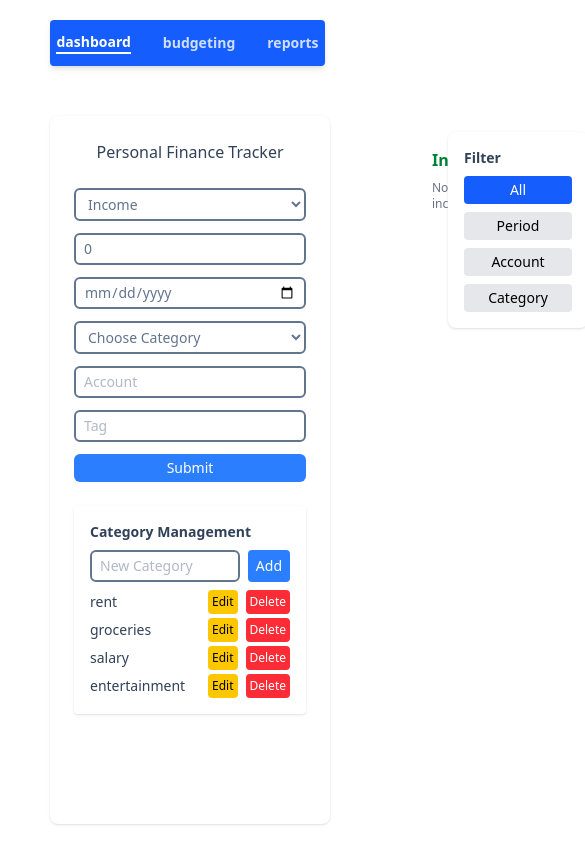
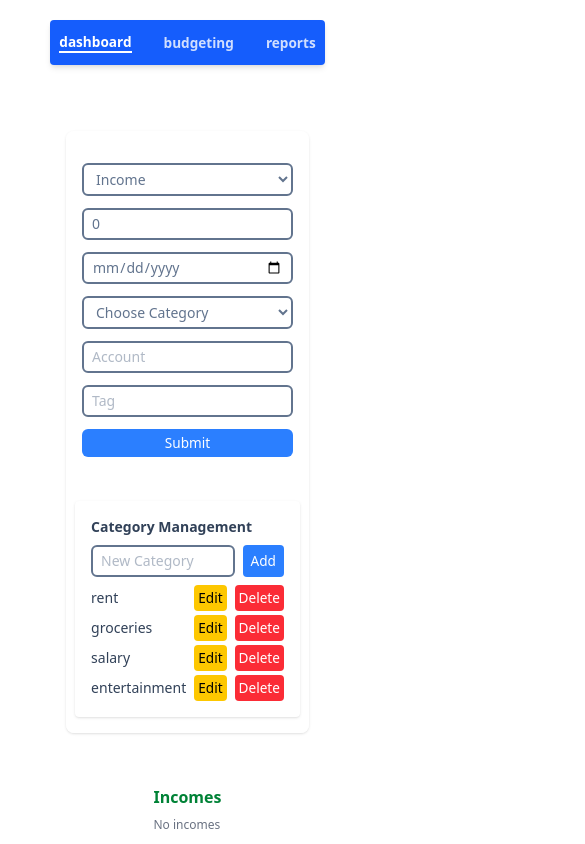
Before and after one commit to philip-ttz/personal-finance-tracker, a React (Vite) app: page / in a window 390 px wide. Shown: the top 844 px of the page, 585 px wide, since content can reach past the window. Built offline with nearby package versions, Linux system fonts and the light colour scheme.

Commit message:
styling: responsive design for dashboard

```diff
--- a/src/components/TransactionForm.tsx
+++ b/src/components/TransactionForm.tsx
@@ -27,7 +27,7 @@ export function TransactionForm({ addTransaction, categories }: TransactionFormP
 
     return (
         <>
-      <div className="flex flex-col justify-center items-center space-y-2">
+      <div className="flex flex-col justify-center items-center space-y-2 title">
         <h2 className="text-m font-medium text-slate-700">Personal Finance Tracker</h2>
       </div>
       <form onSubmit={handleSubmit} className="w-full mt-4 space-y-3 text-sm">
--- a/src/index.css
+++ b/src/index.css
@@ -24,4 +24,64 @@ html {
   display: grid;
   grid-template-columns: 300px 1fr;
   gap: 50px;
+  height: calc(100vh-60px);
 }
+
+/* Tablet (unter 1024px) → Sidebar oben, Liste unten */
+@media (max-width: 1024px) {
+  #root {
+    display: flex;
+    flex-direction: column;
+  }
+  .content-area {
+    grid-template-columns: 1fr;
+    grid-template-rows: auto 1fr;
+    padding: 30px;
+    gap: 30px;
+  }
+  aside {
+    display: flex;
+    flex-direction: row;
+    overflow-x: auto;
+    gap: 20px;
+    width: 100%;
+  }
+  aside > .title {
+    display: none;
+  }
+}
+
+/* Smartphone (unter 640px) → engeres Layout */
+@media (max-width: 640px) {
+  .content-area {
+    padding: 16px;
+    gap: 20px;
+  }
+
+  aside {
+    padding: 16px !important;
+  }
+
+  main {
+    padding: 0;
+  }
+
+  button {
+    font-size: 0.85rem;
+  }
+}
+
+@media (max-width: 550px) {
+  aside {
+    flex-direction: column;
+    align-items: center;
+  }
+
+  main > div,
+  main > div > div {
+    display: flex;
+    flex-direction: column;
+    align-items: center;
+    justify-content: center;
+  }
+}
```
